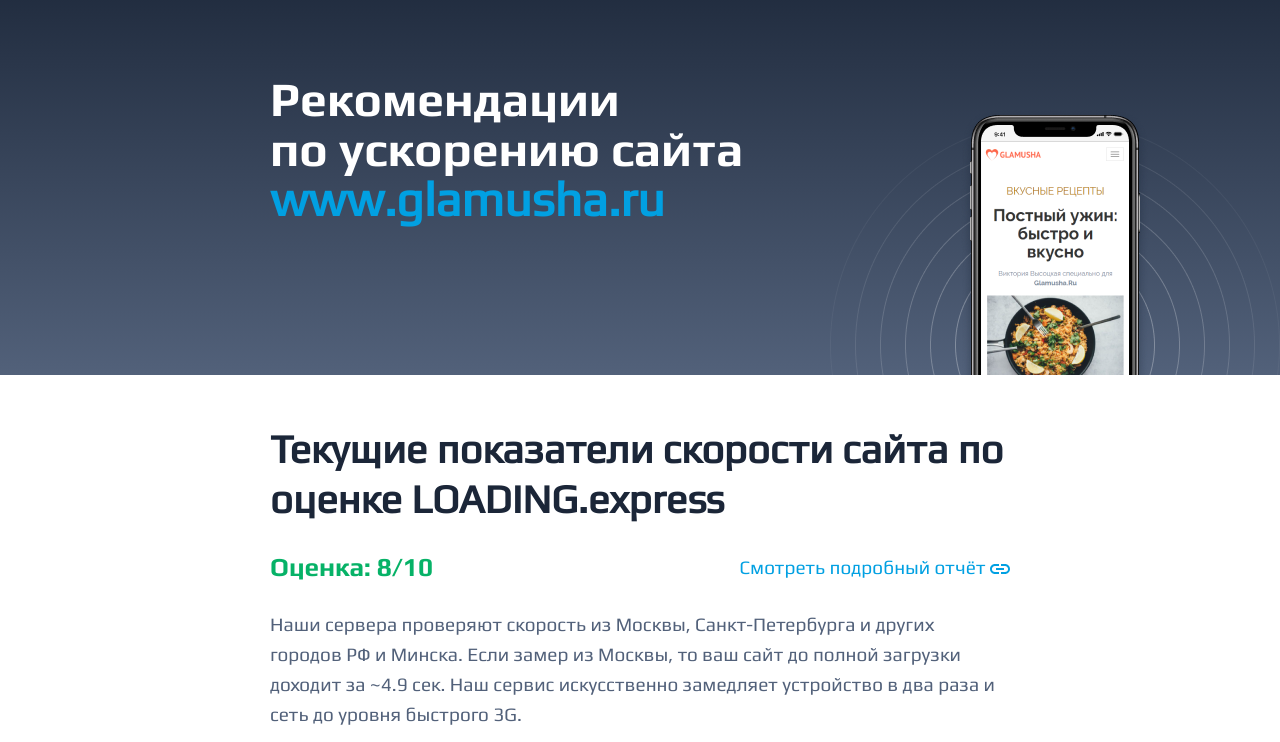
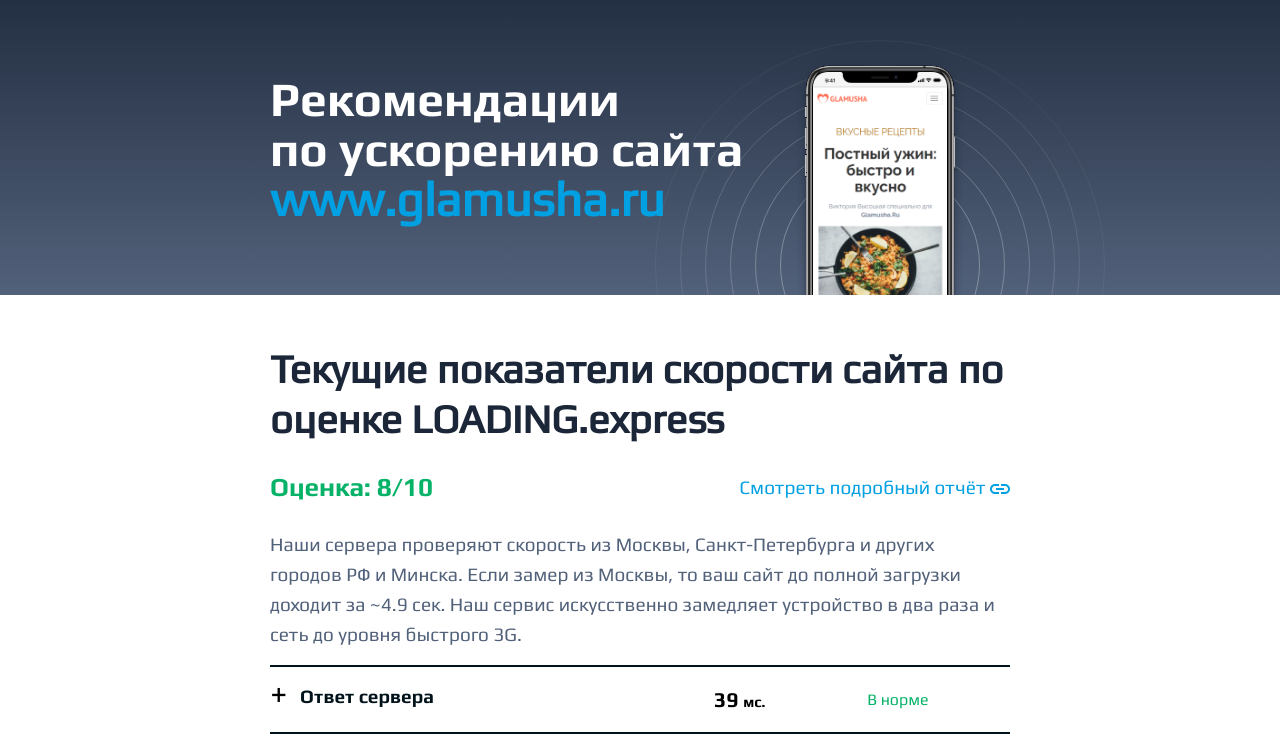
Before and after one commit to e6voe9/loading-express, a plain HTML site: page index.html in a window 1280 px wide. Shown: the part 55-797 px from the top of the page. Drawn offline with Linux system fonts and the light colour scheme.

Commit message:
changed bg

```diff
--- a/assets/scss/main.scss
+++ b/assets/scss/main.scss
@@ -75,10 +75,11 @@
 .root {}
 
 .main-screen {
-	background:  url(../img/main-screen__bg.png), linear-gradient(0deg, #52617A 0%, #1B2638 100%),;
+	background: linear-gradient(0deg, #52617A 0%, #1B2638 100%),;
 	background-repeat: no-repeat;
-	background-position: center bottom;
+    overflow: hidden;
     &__inner {
+        position: relative;
     	padding: 67px 0 280px 0;
     }
 
@@ -91,6 +92,40 @@
         &--blue {
         	color: $blue;
         }
+    }
+
+}
+
+
+.background-box {
+    width: 100%;
+    position: absolute;
+    bottom: 0;
+    right: 0;
+    &__phone {
+        position: relative;
+        z-index: 2;
+    }
+    &__phone-shape {
+        max-width: 168px;
+        position: absolute;
+        bottom: 0;
+        left: 50%;
+        transform: translateX(-50%);
+    }
+    &__phone-screen {
+        max-width: 134px;
+        position: absolute;
+        bottom: -3px;
+        left: 50%;
+        transform: translateX(-50%);
+    }
+    &__bg {
+        position: absolute;
+        bottom: 0;
+        left: 50%;
+        transform: translateX(-50%);
+        max-width: 450px;
     }
 }
 
--- a/assets/scss/tab.scss
+++ b/assets/scss/tab.scss
@@ -30,9 +30,8 @@
   	display: none;
   }
   .main-screen{
-  	background-position: bottom right;
   	&__inner{
-  		padding: 130px 0 150px 0;
+  		padding: 130px 0 70px 0;
   	}
   	&__title{
   		text-align: left;
@@ -166,4 +165,11 @@
   .to-top{
   	margin-bottom: 0;
   }
+.background-box {
+    right: -240px;
 }
+
+
+
+
+}
--- a/index.html
+++ b/index.html
@@ -61,6 +61,13 @@
             <div class="container">
                 <div class="main-screen__inner">
                     <h1 class="main-screen__title">Рекомендации<br>по ускорению сайта<br><span class="main-screen__title--blue">www.glamusha.ru</span></h1>
+                    <div class="background-box">
+                        <div class="background-box__phone">
+                            <img width="190" height="265" class="background-box__phone-shape" src="img/phone-shape.svg" alt="phone-shape">
+                            <img width="148" height="250" class="background-box__phone-screen" src="img/screen.png" alt="screen">
+                        </div>
+                        <img width="450" height="255" class="background-box__bg" src="img/bg.svg" alt="bg">
+                    </div>
                 </div>
             </div>
         </section>
```
Also changed, not shown: css/style.css, img/bg.svg (added), img/main-screen__bg.png (deleted), img/phone-shape.svg (added), img/screen.png (added).
